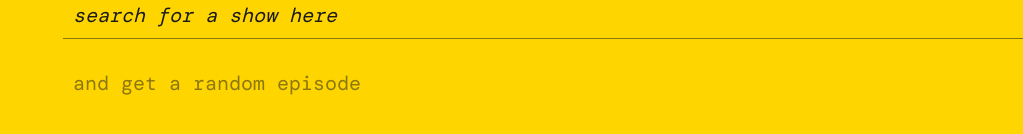
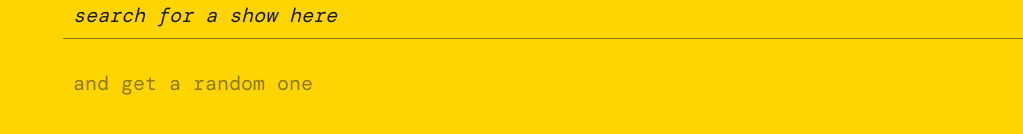
Before and after one commit to corymhayes/episode, a React (Create React App) app: page / in a window 1280 px wide. Shown: the part 382-516 px from the top of the page, without its empty margins (257-1280 px from the left). Built offline with nearby package versions, Linux system fonts and the light colour scheme; a web font is replaced by a local one.

Commit message:
fixed wording

```diff
--- a/src/pages/Home.js
+++ b/src/pages/Home.js
@@ -96,7 +96,7 @@ function Home() {
                 </InputContainer>
             </Form>
             <Header style={{ marginTop: '2rem' }}>
-              and get a random episode
+              and get a random one
             </Header>
           </SearchContainer>
         </Container>
@@ -132,7 +132,7 @@ function Home() {
                 </MobileInputContainer>
             </MobileForm>
             <MobileHeader style={{ marginTop: '2rem' }}>
-              and get a random episode
+              and get a random one
             </MobileHeader>
           </MobileSearchContainer>
         </MobileContainer>
```
Also changed, not shown: 1 other file (tests, documents, lock files or other folders).
